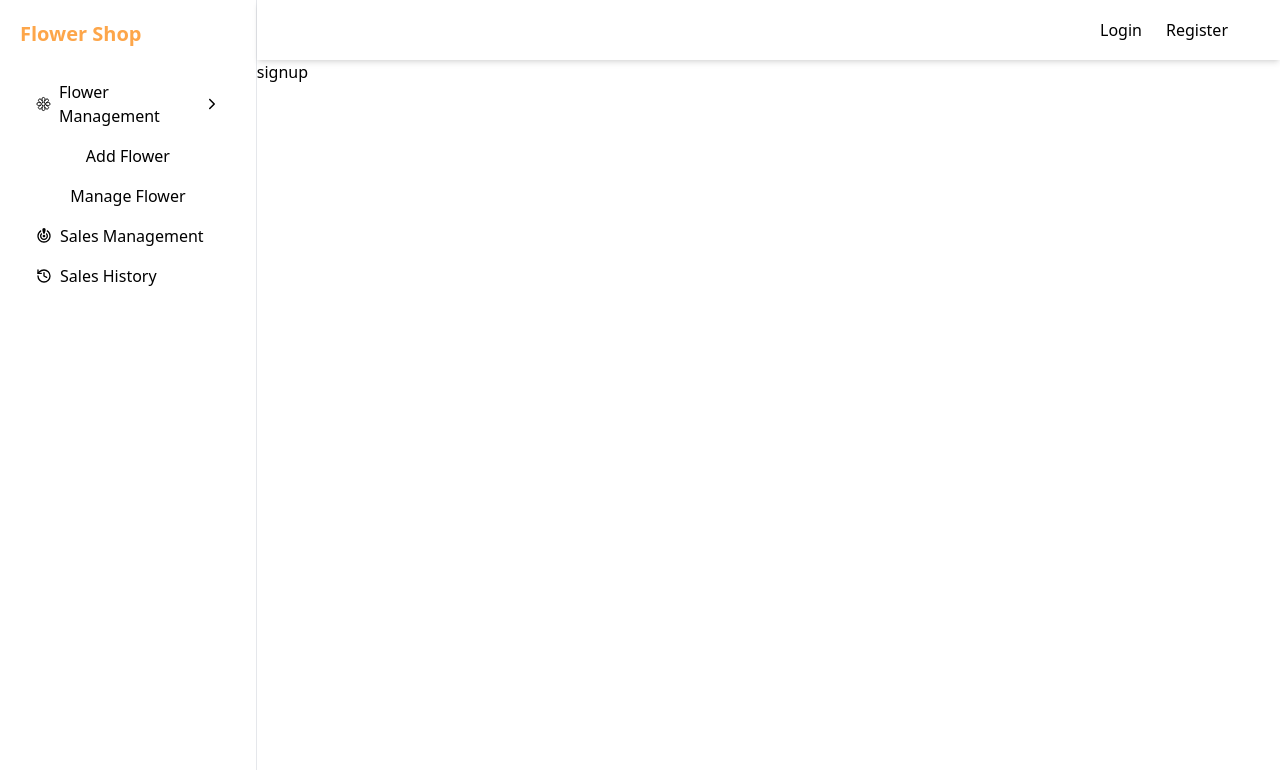
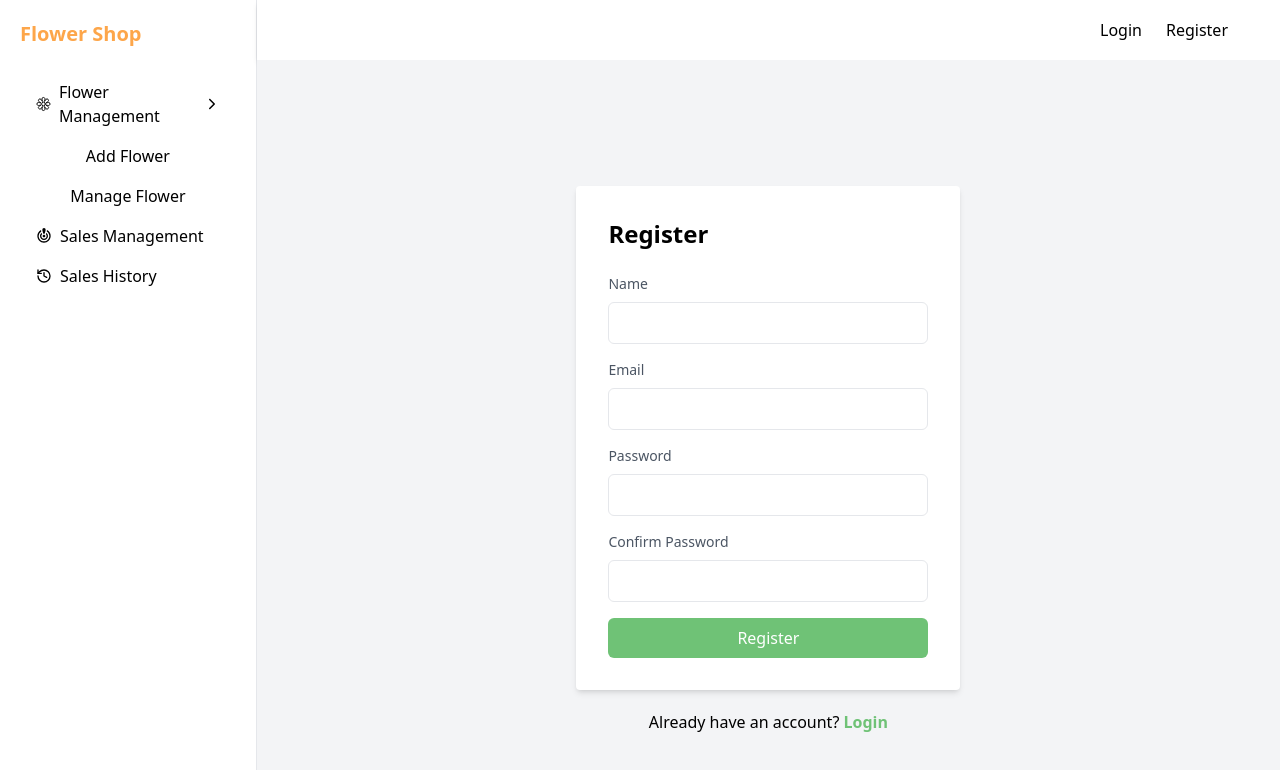
Before and after one commit to ArkoRoyBadhon/flower-client, a React (Vite) app: page /signup in a window 1280 px wide. Shown: the top 770 px of the page. Built offline with nearby package versions, Linux system fonts and the light colour scheme.

Commit message:
register and login are done

```diff
--- a/src/pages/Login.tsx
+++ b/src/pages/Login.tsx
@@ -30,6 +30,7 @@ const Login = () => {
       //   console.log("log success");
       // }
       // storeUserInfo({ accessToken: res?.accessToken });
+    // eslint-disable-next-line @typescript-eslint/no-explicit-any
     } catch (err: any) {
       console.error(err.message);
     }
--- a/src/pages/Signup.tsx
+++ b/src/pages/Signup.tsx
@@ -1,9 +1,126 @@
+/* eslint-disable @typescript-eslint/no-unused-vars */
+/* eslint-disable @typescript-eslint/no-explicit-any */
+import { Link, useNavigate } from "react-router-dom";
+import { useForm, SubmitHandler } from "react-hook-form";
+import { useCreateUserMutation } from "../redux/features/user/userApi";
+
+type FormValues = {
+    name: string
+    email: string;
+    password: string;
+    confirmPassword: string;
+  };
 
 const Signup = () => {
+    const [createUser] = useCreateUserMutation();
+    const navigate = useNavigate();
+
+  const {
+    register,
+    handleSubmit,
+    reset,
+    formState: { errors },
+  } = useForm<FormValues>();
+
+  const onSubmit: SubmitHandler<FormValues> = async (data) => {
+    try {
+      console.log("data", data);
+      const res = await createUser(data).unwrap();
+
+      console.log(res);
+      navigate('/login')
+      reset()
+    } catch (err: any) {
+      console.error(err.message);
+    }
+  };
+
     return (
-        <div>
-            signup
-        </div>
+        <div className="bg-gray-100 flex flex-col items-center justify-center h-screen mx-auto">
+      <div className="bg-white p-4 md:p-8 rounded shadow-md w-[80%] md:w-96">
+        <h2 className="text-2xl font-semibold mb-6">Register</h2>
+
+        <form onSubmit={handleSubmit(onSubmit)}>
+          <div className="mb-4">
+            <label
+              htmlFor="name"
+              className="block text-gray-600 text-sm font-medium mb-2"
+            >
+              Name
+            </label>
+            <input
+              type="text"
+              id="name"
+              {...register("name", { required: true })}
+              className="w-full px-3 py-2 border rounded-md focus:outline-none focus:border-blue-500"
+            />
+          </div>
+          <div className="mb-4">
+            <label
+              htmlFor="email"
+              className="block text-gray-600 text-sm font-medium mb-2"
+            >
+              Email
+            </label>
+            <input
+              type="email"
+              id="email"
+              {...register("email", { required: true })}
+              className="w-full px-3 py-2 border rounded-md focus:outline-none focus:border-blue-500"
+            />
+          </div>
+
+          <div className="mb-4">
+            <label
+              htmlFor="password"
+              className="block text-gray-600 text-sm font-medium mb-2"
+            >
+              Password
+            </label>
+            <input
+              type="password"
+              id="password"
+              {...register("password", { required: true })}
+              className="w-full px-3 py-2 border rounded-md focus:outline-none focus:border-blue-500"
+            />
+          </div>
+
+          <div className="mb-4">
+            <label
+              htmlFor="confirmPassword"
+              className="block text-gray-600 text-sm font-medium mb-2"
+            >
+              Confirm Password
+            </label>
+            <input
+              type="password"
+              id="confirmPassword"
+              {...register("confirmPassword", { required: true })}
+              className="w-full px-3 py-2 border rounded-md focus:outline-none focus:border-blue-500"
+            />
+          </div>
+
+          <button
+            type="submit"
+            className="w-full bg-green text-white p-2 rounded-md hover:bg-blue-600 focus:outline-none focus:bg-blue-600"
+          >
+            Register
+          </button>
+        </form>
+        {/* <hr className="mt-5 border-b border-solid border-black" /> */}
+        {/* <div className="mt-2 cursor-pointer">
+          <div className="bg-light hover:bg-deep flex items-center gap-3 py-1 justify-center rounded-md text-gray-700">
+            <FcGoogle /> <p className="">Login with Google</p>
+          </div>
+        </div> */}
+      </div>
+      <div className="mt-5">
+        Already have an account?{" "}
+        <Link className="font-bold text-green" to="/login">
+          Login
+        </Link>
+      </div>
+    </div>
     );
 };
 
```
